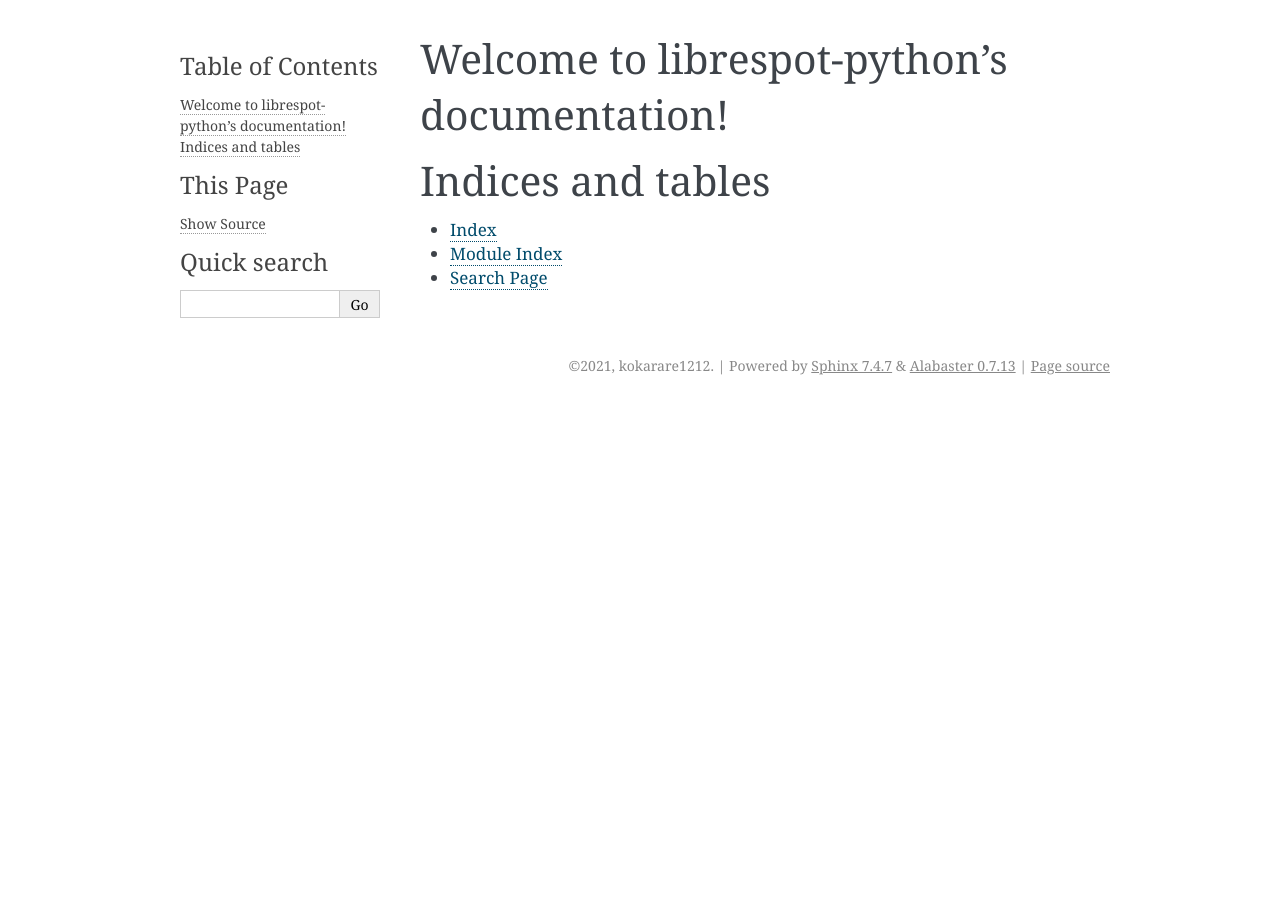
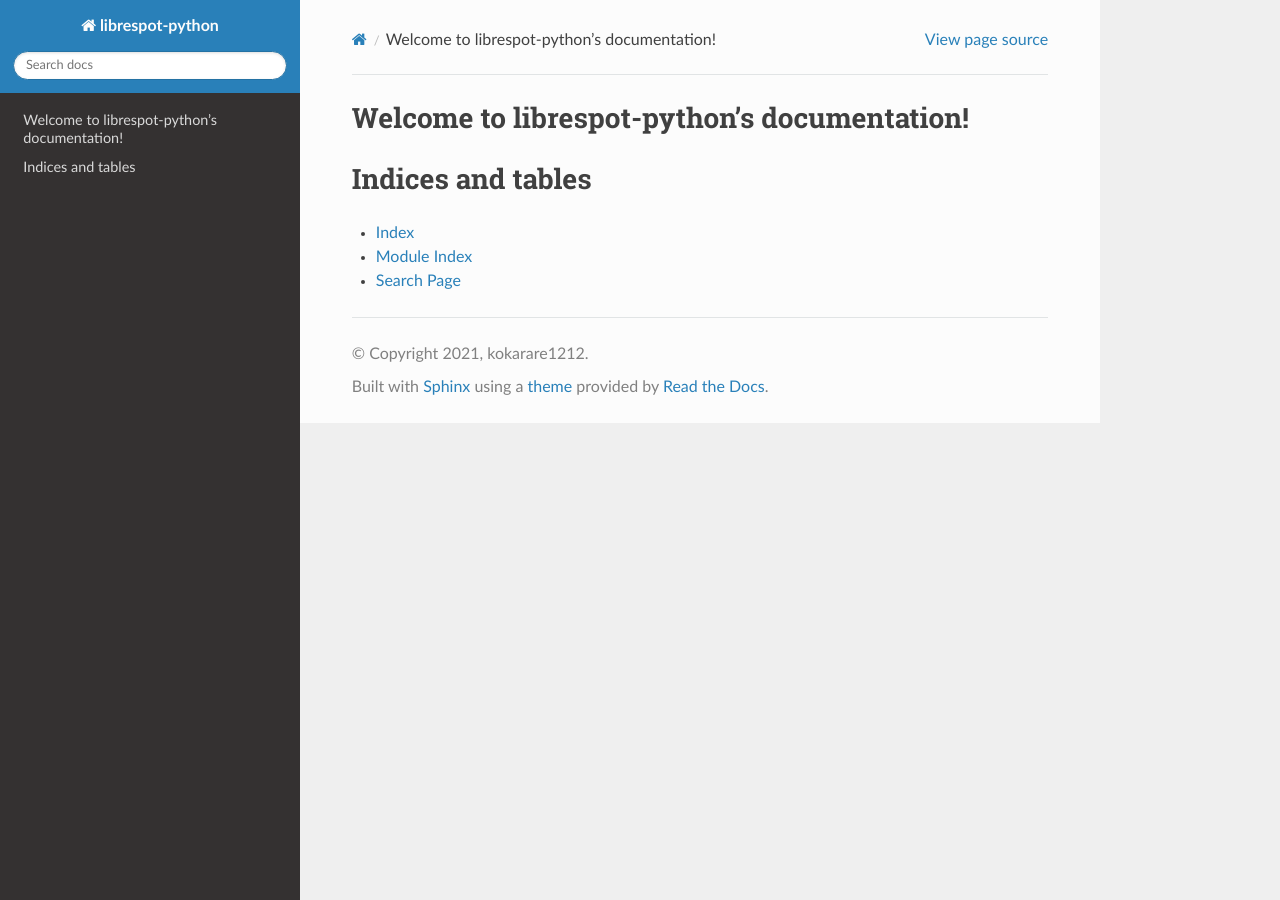
Before and after one commit to kokarare1212/librespot-python, a Sphinx documentation site: the page built from docs/index.rst, in a window 1280 px wide. Built offline with Sphinx 7.4.7 and the Read the Docs theme 2.0.0, drawn with Linux system fonts in a browser that asks for light colours; some of the changed lines change nothing that is shown.

Commit message:
Add Markdown Support

```diff
--- a/docs/conf.py
+++ b/docs/conf.py
@@ -14,17 +14,6 @@
 # import sys
 # sys.path.insert(0, os.path.abspath('.'))
 
-# -- Markdown ----------------------------------------------------------------
-
-from recommonmark.parser import CommonMarkParser
-
-source_parsers = {
-    '.md': CommonMarkParser,
-}
-
-source_suffix = ['.rst', '.md']
-html_theme = 'sphinx_rtd_theme'
-
 # -- Project information -----------------------------------------------------
 
 project = 'librespot-python'
@@ -38,6 +27,7 @@
 # extensions coming with Sphinx (named 'sphinx.ext.*') or your custom
 # ones.
 extensions = [
+    'recommonmark'
 ]
 
 # Add any paths that contain templates here, relative to this directory.
@@ -54,9 +44,18 @@
 # The theme to use for HTML and HTML Help pages.  See the documentation for
 # a list of builtin themes.
 #
-html_theme = 'alabaster'
+html_theme = 'sphinx_rtd_theme'
 
 # Add any paths that contain custom static files (such as style sheets) here,
 # relative to this directory. They are copied after the builtin static files,
 # so a file named "default.css" will overwrite the builtin "default.css".
 html_static_path = ['_static']
+
+
+# -- Markdown ----------------------------------------------------------------
+
+source_suffix = ['.rst', '.md']
+
+source_parsers = {
+    '.md': 'recommonmark.parser.CommonMarkParser',
+}
```
